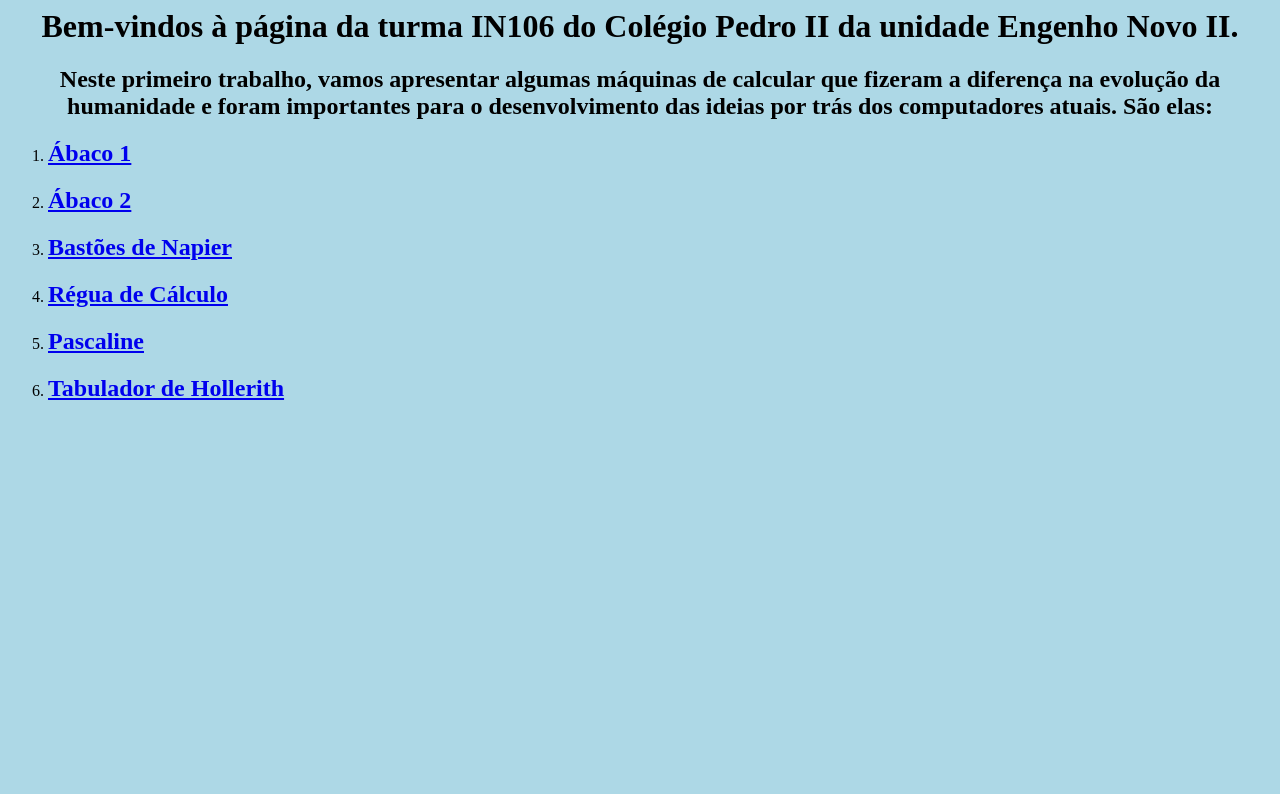
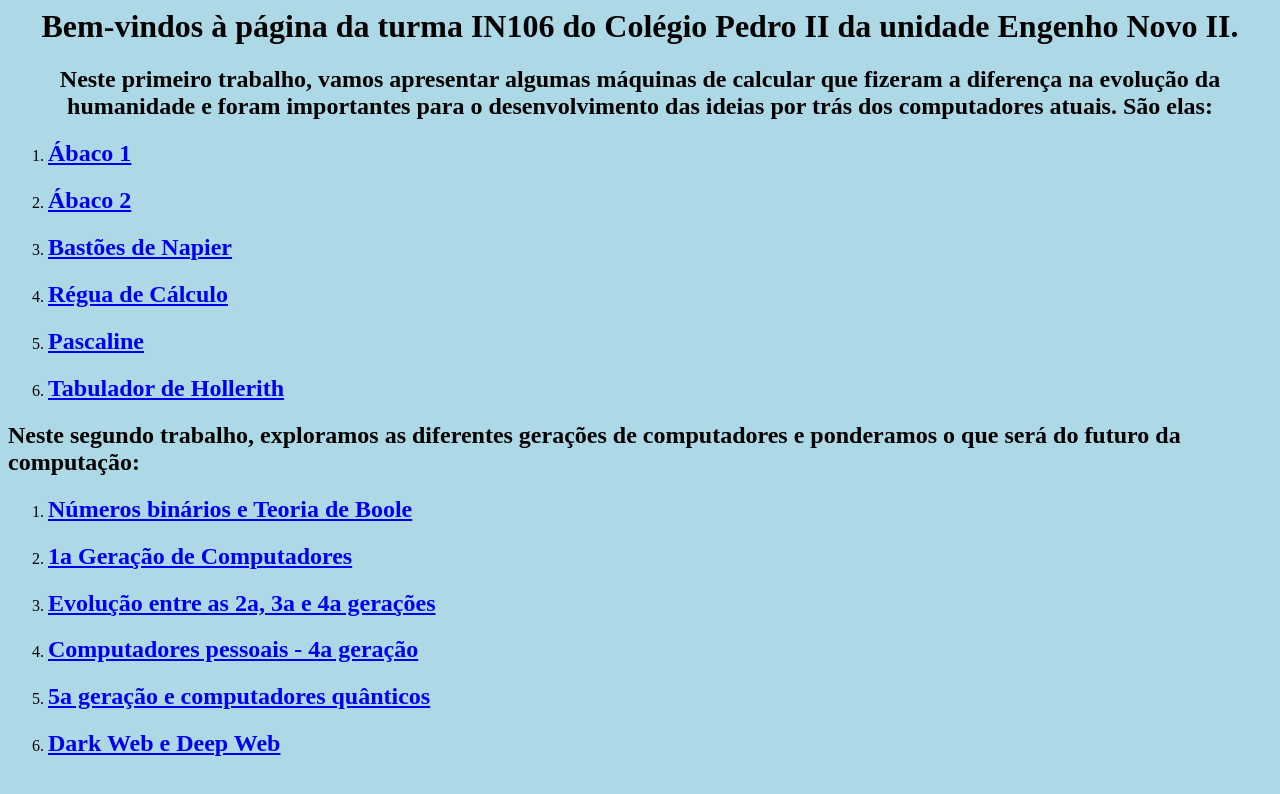
Before and after one commit to lmoraescp2/lmoraescp2.github.io, a plain HTML site: page in106.html in a window 1280 px wide. Drawn offline with Linux system fonts and the light colour scheme.

Commit message:
Update in106.html

```diff
--- a/in106.html
+++ b/in106.html
@@ -15,6 +15,15 @@ da humanidade e foram importantes para o desenvolvimento das ideias por trás do
   <li><h2><a href="https://vascuo.github.io/lapascaline.html">Pascaline</a><h2></li>
   <li><h2><a href="https://lunar4443.github.io/Tabulador%20de%20Hollerith.html">Tabulador de Hollerith</a><h2></li>
 </ol>
+    <h2>Neste segundo trabalho, exploramos as diferentes gerações de computadores e ponderamos o que será do futuro da computação:</h2></center>
+<ol>
+  <li><h2><a href="https://ferica25.github.io/codigobinario.html">Números binários e Teoria de Boole</a><h2></li>
+  <li><h2><a href="https://nights09.github.io/Trabalho%20icc.html">1a Geração de Computadores</a><h2></li>
+  <li><h2><a href="https://pnyk1ng.github.io/GB,MG,PL.html">Evolução entre as 2a, 3a e 4a gerações</a><h2></li>
+  <li><h2><a href="https://vascuo.github.io/4gera%C3%A7%C3%A3o.html">Computadores pessoais - 4a geração</a><h2></li>
+  <li><h2><a href="https://kauaoliveiradelima.github.io/kau%C3%A3O.L,Guillerme,Hugo,Marcosv.html">5a geração e computadores quânticos</a><h2></li>
+  <li><h2><a href="https://softveganobitch.github.io/darkedeepweb.html">Dark Web e Deep Web</a><h2></li>
+</ol>
 
 </body>
 </html>
```
